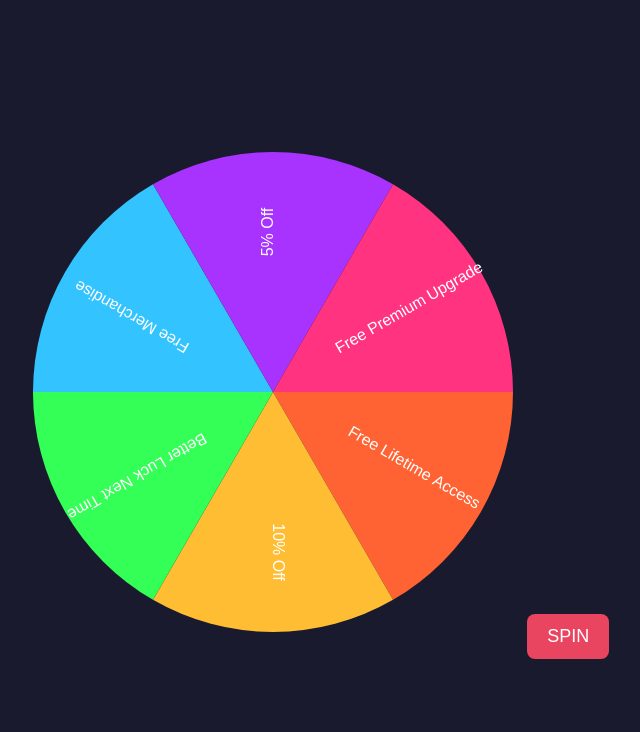
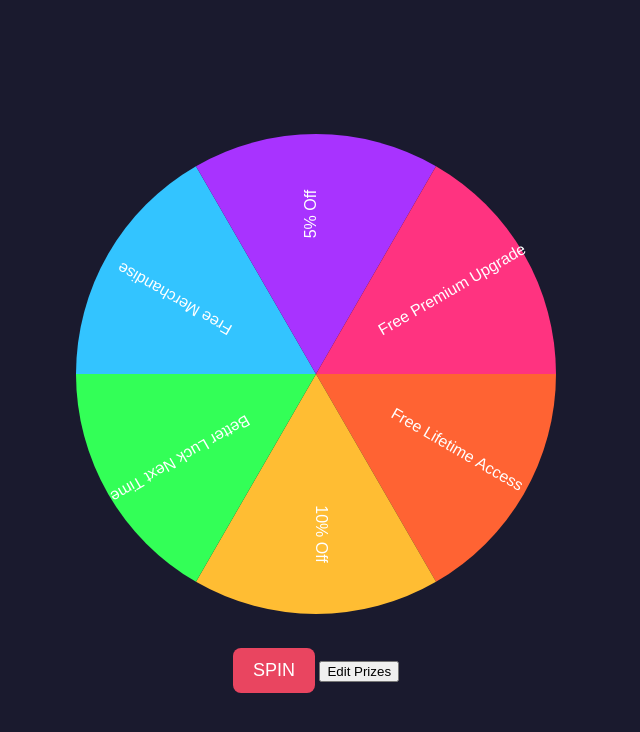
Before and after one commit to moses427/spin-wheel, a plain HTML site: page index.html in a window 1280 px wide. Shown: the whole page, without its empty margins (324-964 px from the left). Drawn offline with Linux system fonts and the light colour scheme.

Commit message:
Update index.html

```diff
--- a/index.html
+++ b/index.html
@@ -1,17 +1,20 @@
 <!DOCTYPE html>
 <html lang="en">
 <head>
-    <meta charset="UTF-8">
-    <meta name="viewport" content="width=device-width, initial-scale=1.0">
-    <title>Free Spin Wheel</title>
-    <link rel="stylesheet" href="styles.css">
+  <meta charset="UTF-8">
+  <meta name="viewport" content="width=device-width, initial-scale=1.0">
+  <title>Free Spin Wheel</title>
+  <link rel="stylesheet" href="styles.css">
 </head>
 <body>
 
 <div class="wheel-container">
-    <canvas id="wheel" width="500" height="500"></canvas>
+  <canvas id="wheel" width="500" height="500"></canvas>
+
+  <div class="buttons">
     <button id="spin-btn">SPIN</button>
-    <p id="result"></p>
+    <button id="edit-btn">Edit Prizes</button>
+  </div>
 </div>
 
 <script src="script.js"></script>
```
